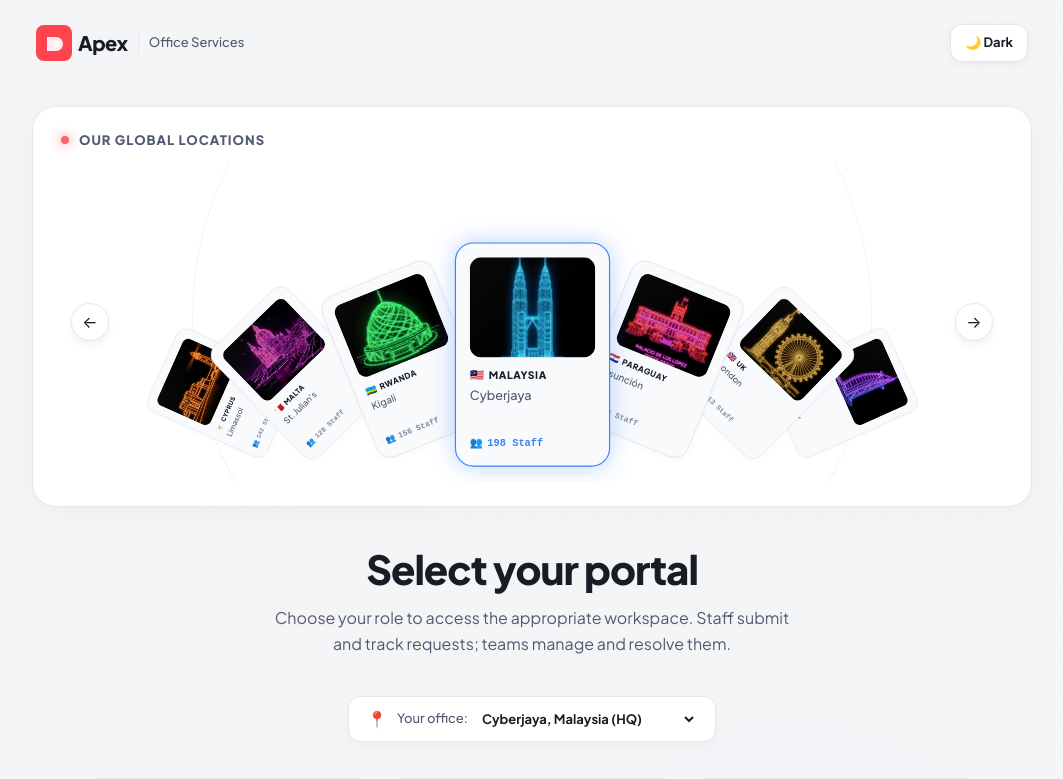
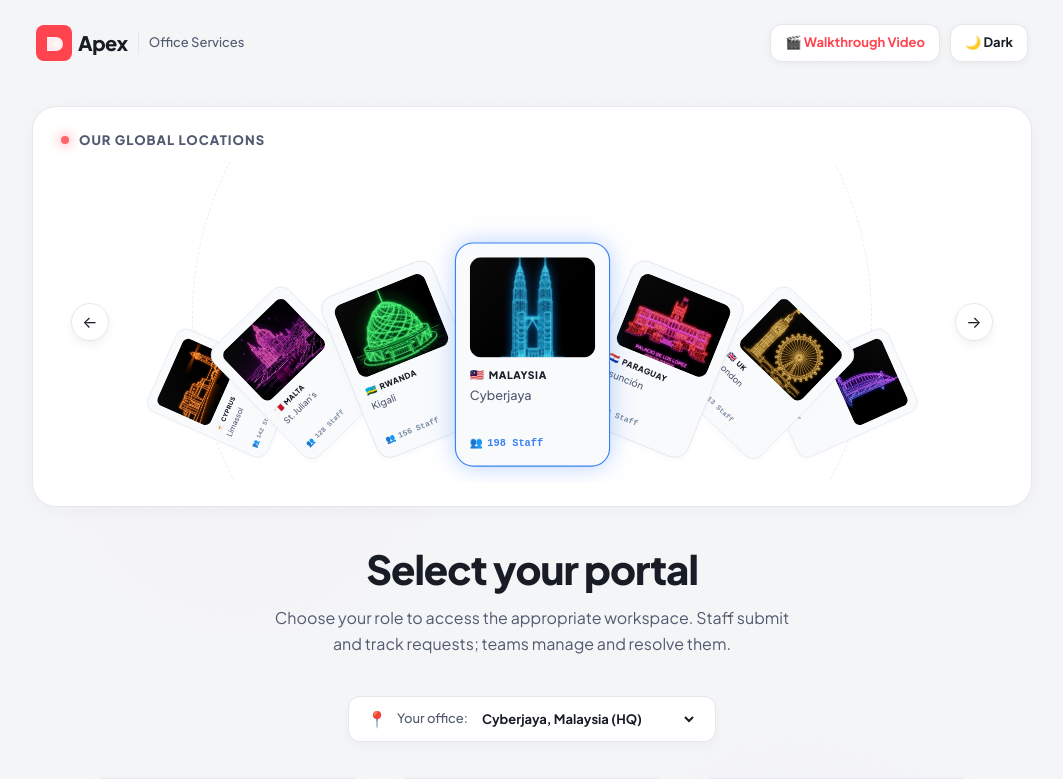
Before and after one commit to latimer-byte/Apex-, a React (Vite) app: page / in a window 1280 px wide. Shown: the top 779 px of the page, without its empty margins (108-1171 px from the left). Built offline with nearby package versions, Linux system fonts and the light colour scheme.

Commit message:
feat: add walkthrough video download button
Replace the theme toggle with a download button for the office services walkthrough video to assist new users.

```diff
--- a/src/App.tsx
+++ b/src/App.tsx
@@ -649,6 +649,34 @@ function PortalSelector({ onSelect, office, setOffice, theme, toggleTheme }: { o
           <span style={{ fontSize:13, color: theme === "dark" ? "#94A3B8" : "#515A70", fontWeight:500, whiteSpace: "nowrap" }}>Office Services</span>
         </div>
 
+        <div style={{ display: "flex", alignItems: "center", gap: 10 }}>
+          {/* Walkthrough Video Download Button */}
+          <a
+            href="/apex_office_services_walkthrough.mp4"
+            download="apex_office_services_walkthrough.mp4"
+            style={{
+              padding: "8px 14px",
+              borderRadius: 12,
+              border: `1.5px solid ${theme === "dark" ? "#334155" : "#E4E7ED"}`,
+              background: theme === "dark" ? "#1E293B" : "#FFFFFF",
+              color: C.coral,
+              fontSize: 13,
+              fontWeight: 700,
+              textDecoration: "none",
+              cursor: "pointer",
+              display: "flex",
+              alignItems: "center",
+              gap: 6,
+              boxShadow: theme === "dark" ? "none" : "0 2px 8px rgba(0,0,0,0.05)",
+              fontFamily: F,
+              transition: "all 0.2s"
+            }}
+            onMouseEnter={e => { e.currentTarget.style.transform = "scale(1.03)"; }}
+            onMouseLeave={e => { e.currentTarget.style.transform = "scale(1)"; }}
+          >
+            🎬 Walkthrough Video
+          </a>
+
           {/* Theme Toggle Button */}
           <button
             onClick={toggleTheme}
@@ -673,6 +701,7 @@ function PortalSelector({ onSelect, office, setOffice, theme, toggleTheme }: { o
           >
             {theme === "dark" ? "☀️ Light" : "🌙 Dark"}
           </button>
+        </div>
       </div>
 
       {/* ─── Iconic Global Locations Section (Moved to the Top) ─────────────────── */}
@@ -1097,6 +1126,32 @@ function TopBar({ portal, office, onBack, view, setView, onPortalChange, theme,
           >
             {theme === "dark" ? "☀️" : "🌙"}
           </button>
+          {/* Walkthrough Video Download */}
+          <a
+            href="/apex_office_services_walkthrough.mp4"
+            download="apex_office_services_walkthrough.mp4"
+            style={{
+              padding: "5px 8px",
+              borderRadius: 6,
+              border: "1.5px solid #2A3042",
+              background: "transparent",
+              color: C.coral,
+              fontSize: 11,
+              fontWeight: 600,
+              cursor: "pointer",
+              display: "flex",
+              alignItems: "center",
+              gap: 4,
+              fontFamily: F,
+              whiteSpace: "nowrap",
+              textDecoration: "none",
+              transition: "all 0.2s"
+            }}
+            onMouseEnter={e => { e.currentTarget.style.borderColor = C.coral; e.currentTarget.style.color = "#fff"; }}
+            onMouseLeave={e => { e.currentTarget.style.borderColor = "#2A3042"; e.currentTarget.style.color = C.coral; }}
+          >
+            🎬 Walkthrough Video
+          </a>
           <button onClick={onBack} style={{ padding:"5px 10px", borderRadius:6, border:`1px solid ${C.slateMid}`, background:"transparent", color:"#9AA0B4", fontSize:11, fontWeight: 600, cursor:"pointer", fontFamily:F, whiteSpace:"nowrap" }}>
             ← Portals
           </button>
```
Also changed, not shown: 1 other file (tests, documents, lock files or other folders). Lines whose indentation alone changed are shown as unchanged.
